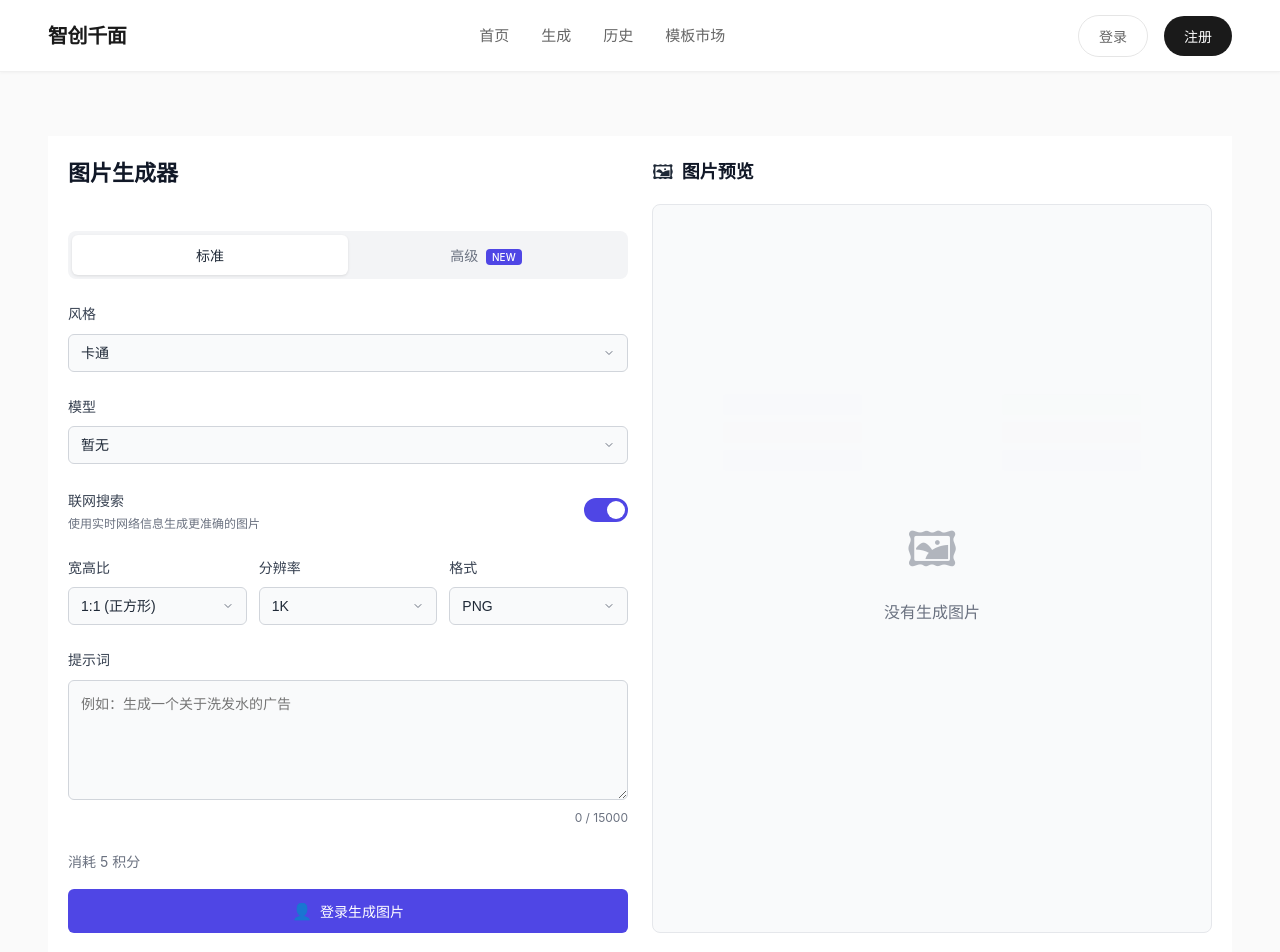
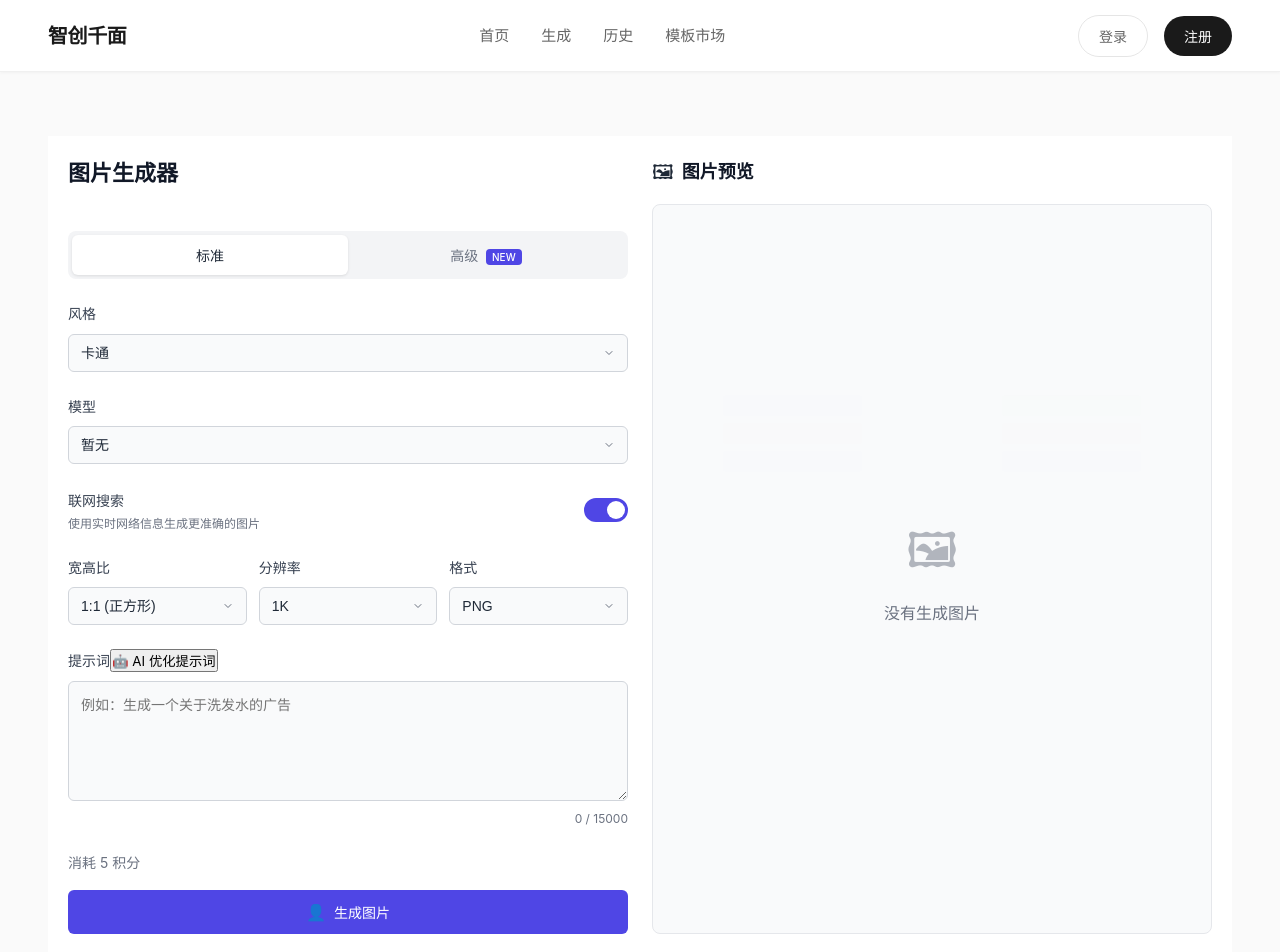
Before and after one commit to shw-sj/zhiqian-frontend, a React (Vite) app: page /generate in a window 1280 px wide. Shown: the top 952 px of the page. Built offline with nearby package versions, Linux system fonts and the light colour scheme.

Commit message:
更新代码

```diff
--- a/src/generate/ImageGenerator.css
+++ b/src/generate/ImageGenerator.css
@@ -311,4 +311,23 @@ input:checked + .toggle-slider:before {
   background-position: center;
   pointer-events: none;
   opacity: 0.08; /* 降低透明度，适配白色背景 */
+  /* AI 优化提示词按钮 */
+  .optimize-btn {
+    margin-left: 12px;
+    padding: 4px 10px;
+    font-size: 12px;
+    background: #4f46e5;
+    color: white;
+    border: none;
+    border-radius: 6px;
+    cursor: pointer;
+    transition: 0.2s;
+  }
+  .optimize-btn:hover {
+    background: #4338ca;
+  }
+  .optimize-btn.loading {
+    background: #94a3b8;
+    cursor: not-allowed;
+  }
 }
--- a/src/generate/ImageGenerator.tsx
+++ b/src/generate/ImageGenerator.tsx
@@ -1,38 +1,76 @@
-import { useState } from 'react';
-import './ImageGenerator.css';
+import { useState } from "react";
+import "./ImageGenerator.css";
 
 const ImageGenerator = () => {
-  const [activeTab, setActiveTab] = useState<'standard' | 'advanced'>('standard');
+  const [activeTab, setActiveTab] = useState<"standard" | "advanced">(
+    "standard",
+  );
   const [googleSearchEnabled, setGoogleSearchEnabled] = useState(true);
-  const [prompt, setPrompt] = useState('');
-  // 新增高级模式专属状态
-  const [negativePrompt, setNegativePrompt] = useState('');
-  const [imageQuality, setImageQuality] = useState('normal');
+  const [prompt, setPrompt] = useState("");
+  const [negativePrompt, setNegativePrompt] = useState("");
+  const [imageQuality, setImageQuality] = useState("normal");
   const [imageCount, setImageCount] = useState(1);
+
+  // === 新增：大语言模型优化提示词 状态 ===
+  const [isOptimizing, setIsOptimizing] = useState(false);
+
+  // === 新增：AI 优化提示词核心函数 ===
+  const optimizePromptByLLM = async () => {
+    if (!prompt.trim()) {
+      alert("请先输入需要优化的提示词！");
+      return;
+    }
+    setIsOptimizing(true);
+    try {
+      // ==============================
+      // 这里是模拟 LLM 调用
+      // 你可以替换成真实的接口请求（Axios/Fetch）
+      // ==============================
+      await new Promise((resolve) => setTimeout(resolve, 1200));
+
+      // 模拟返回的优化后专业提示词
+      const optimized = `专业优化：调用大语言模型后生成`;
+
+      // 自动回填到输入框
+      setPrompt(optimized);
+      alert("提示词已由 AI 优化完成！");
+    } catch (err) {
+      alert("优化失败，请稍后重试");
+    } finally {
+      setIsOptimizing(false);
+    }
+  };
+
+  // 生成图片（保留原有逻辑）
+  const handleGenerate = () => {
+    if (!prompt.trim()) {
+      alert("请输入提示词！");
+      return;
+    }
+    alert("开始生成图片...");
+  };
 
   return (
     <div className="generator-container">
-      {/* 左侧：生成器配置区 */}
       <div className="generator-left">
         <h1 className="generator-title">图片生成器</h1>
 
         {/* 标签栏 */}
         <div className="tab-bar">
           <button
-            className={`tab-button ${activeTab === 'standard' ? 'active' : ''}`}
-            onClick={() => setActiveTab('standard')}
+            className={`tab-button ${activeTab === "standard" ? "active" : ""}`}
+            onClick={() => setActiveTab("standard")}
           >
             标准
           </button>
           <button
-            className={`tab-button ${activeTab === 'advanced' ? 'active' : ''}`}
-            onClick={() => setActiveTab('advanced')}
+            className={`tab-button ${activeTab === "advanced" ? "active" : ""}`}
+            onClick={() => setActiveTab("advanced")}
           >
             高级 <span className="new-badge">NEW</span>
           </button>
         </div>
 
-        {/* 共享配置项 - 两个标签页都显示 */}
         {/* 风格选择 */}
         <div className="form-group">
           <label className="form-label">风格</label>
@@ -97,8 +135,8 @@ const ImageGenerator = () => {
           </div>
         </div>
 
-        {/* 高级标签页专属配置项 - 仅在高级模式显示 */}
-        {activeTab === 'advanced' && (
+        {/* 高级选项 */}
+        {activeTab === "advanced" && (
           <div className="advanced-options">
             <div className="form-group">
               <label className="form-label">图片质量</label>
@@ -140,9 +178,19 @@ const ImageGenerator = () => {
           </div>
         )}
 
-        {/* 提示词输入 */}
+        {/* 提示词输入 + AI 优化按钮 */}
         <div className="form-group">
-          <label className="form-label">提示词</label>
+          <label className="form-label">
+            提示词
+            {/* === 新增：AI 优化按钮 === */}
+            <button
+              className={`optimize-btn ${isOptimizing ? "loading" : ""}`}
+              onClick={optimizePromptByLLM}
+              disabled={isOptimizing}
+            >
+              {isOptimizing ? "优化中..." : "🤖 AI 优化提示词"}
+            </button>
+          </label>
           <textarea
             className="prompt-input"
             value={prompt}
@@ -153,17 +201,18 @@ const ImageGenerator = () => {
           <div className="char-count">{prompt.length} / 15000</div>
         </div>
 
-        {/* 消耗与生成按钮 */}
+        {/* 消耗与生成 */}
         <div className="cost-section">
-          {/* 高级模式消耗更多积分 */}
-          <p className="cost-text">消耗 {activeTab === 'standard' ? 5 : 10} 积分</p>
-          <button className="generate-button">
-            <span className="icon">👤</span> 登录生成图片
+          <p className="cost-text">
+            消耗 {activeTab === "standard" ? 5 : 10} 积分
+          </p>
+          <button className="generate-button" onClick={handleGenerate}>
+            <span className="icon">👤</span>生成图片
           </button>
         </div>
       </div>
 
-      {/* 右侧：预览区 */}
+      {/* 右侧预览区 */}
       <div className="generator-right">
         <div className="preview-header">
           <span className="preview-icon">🖼</span>
```
